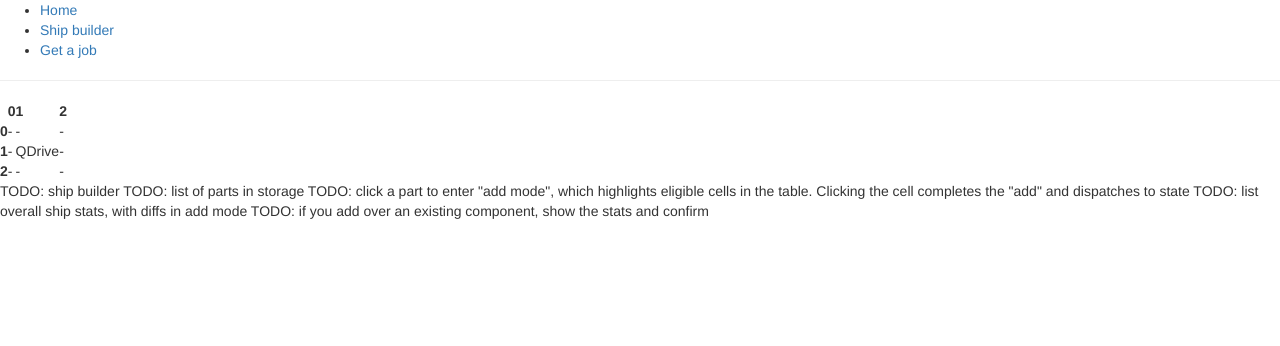
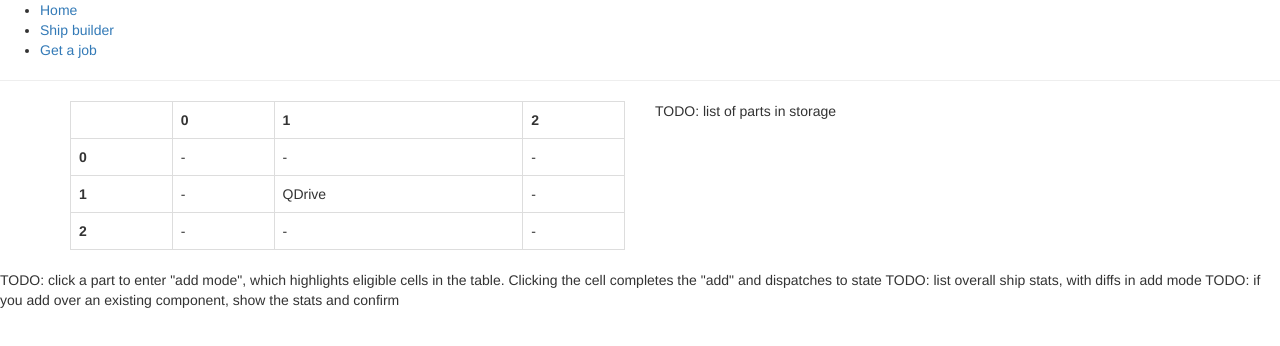
Before and after one commit to ryepup/navigator, a React (Create React App) app: page /builder in a window 1280 px wide. Shown: the top 346 px of the page. Built offline with nearby package versions, Linux system fonts and the light colour scheme.

Commit message:
Add a little layout

```diff
--- a/src/builder/Builder.tsx
+++ b/src/builder/Builder.tsx
@@ -2,6 +2,7 @@ import * as React from 'react';
 import { State, Ship, ShipPart } from '../model/interfaces'
 import { connect } from 'react-redux'
 import { Range } from 'immutable'
+import { Grid, Row, Col, Table} from 'react-bootstrap'
 
 const mapStateToProps = (state: State): BuilderProps => ({
     ship: state.ship,
@@ -40,7 +41,7 @@ const partTable = (ship: Ship) => {
 
         // TODO: style this table to be consistent
     return (
-        <table>
+        <Table bordered={true}>
             <tbody>
                 <tr>
                     <td />
@@ -48,17 +49,23 @@ const partTable = (ship: Ship) => {
                 </tr>
                 {rows}
             </tbody>
-        </table>
+        </Table>
     )
 }
 
 const render = (props: BuilderProps) => {
     return (
         <div className="builder">
-            {partTable(props.ship)}
-            TODO: ship builder
-
-            TODO: list of parts in storage
+            <Grid>
+                <Row>
+                    <Col sm={6}>
+                        {partTable(props.ship)}
+                    </Col>
+                    <Col sm={6}>
+                        TODO: list of parts in storage
+                    </Col>
+                </Row>
+            </Grid>
 
             TODO: click a part to enter "add mode", which highlights eligible
             cells in the table. Clicking the cell completes the "add" and dispatches to state
```
